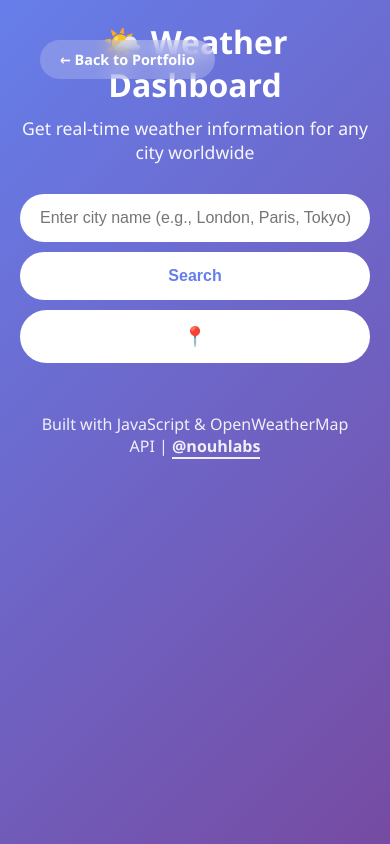
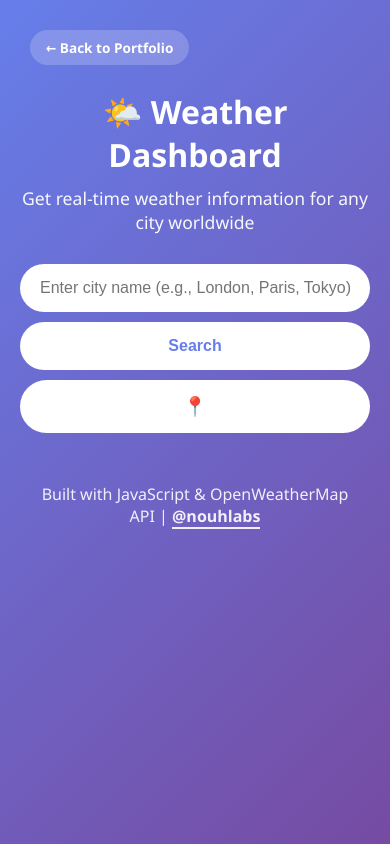
Before and after one commit to nouhlabs/weather-dashboard, a plain HTML site: page index.html in a window 390 px wide. Drawn offline with Linux system fonts and the light colour scheme; no server answers.

Commit message:
Add files via upload

```diff
--- a/style.css
+++ b/style.css
@@ -359,6 +359,28 @@ footer a:hover {
     transform: translateX(-5px);
     color: white;
 }
+/* Mobile fix for back button */
+@media (max-width: 768px) {
+    header {
+        padding-top: 60px; /* Add space for the button */
+        position: relative;
+    }
+
+    .back-btn {
+        position: absolute;
+        top: 10px;
+        left: 10px;
+        font-size: 0.85rem;
+        padding: 8px 16px;
+        z-index: 1000;
+    }
+
+    header h1 {
+        font-size: 2rem;
+        margin-top: 10px;
+    }
+}
+
 
 /* Make header relative for absolute positioning */
 header {
```
